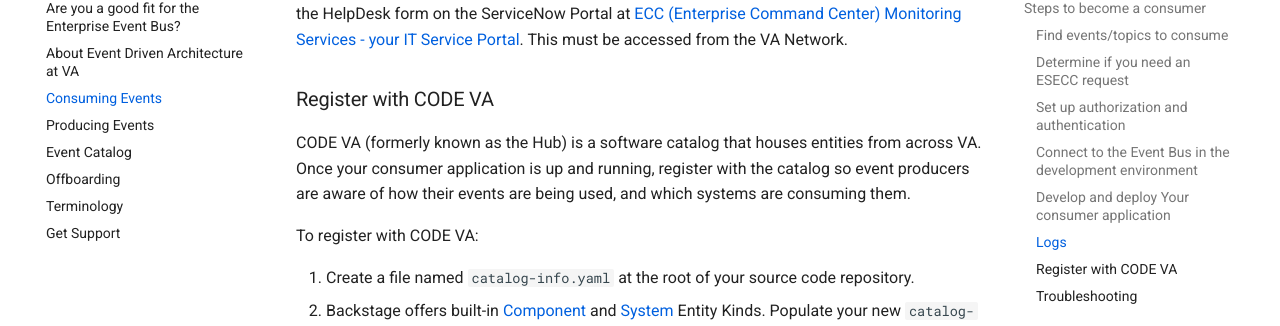
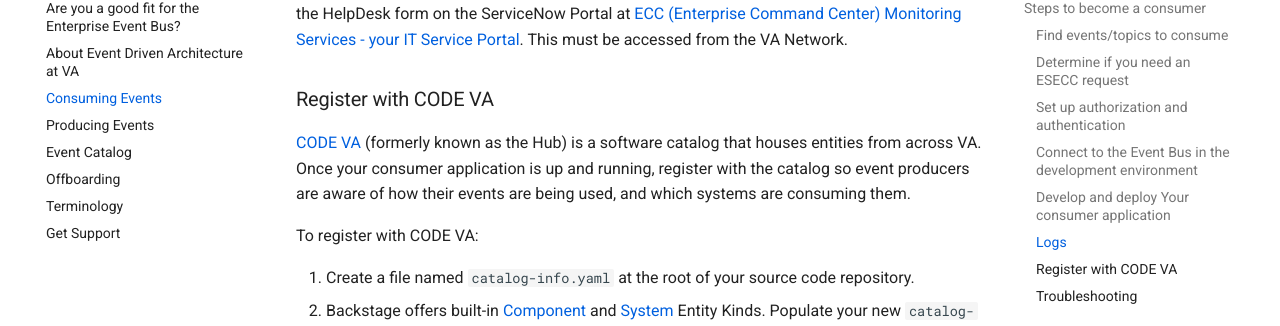
Before and after one commit to department-of-veterans-affairs/ves-event-bus-developer-portal, an MkDocs documentation site: the page built from docs/consume-events.md, in a window 1280 px wide and 900 px high, scrolled down 4639 px. Shown: the part 127-453 px from the top of the window. Built offline with MkDocs 1.6.1 and Material for MkDocs 9.7.7, drawn with Linux system fonts in a browser that asks for light colours; some of the changed lines change nothing that is shown.

Commit message:
adding link

```diff
--- a/docs/consume-events.md
+++ b/docs/consume-events.md
@@ -158,7 +158,7 @@
 Datadog is a monitoring and analytics tool that is used within VA and is hosted by the Devops Transformation Services (DOTS) team. LHDI team members are admins within the Datadog space where the Event Bus metrics and logs are available. In order for Event Bus users to [request access to Datadog](https://animated-carnival-57b3e7f5.pages.github.io/datadog-observability-tools/datadog-access/), they must have a VA email address. To request access to Datadog, complete the HelpDesk form on the ServiceNow Portal at [ECC (Enterprise Command Center) Monitoring Services - your IT Service Portal](https://gcc02.safelinks.protection.outlook.com/?url=https%3A%2F%2Fyourit.va.gov%2Fva%3Fid%3Dsc_cat_item%26sys_id%3D4cdf488b1ba4fcd412979796bc4bcb74&data=05%7C01%7C%7Ccb701e4e7fc944b6041308dbeacea9aa%7Ce95f1b23abaf45ee821db7ab251ab3bf%7C0%7C0%7C638361945550254440%7CUnknown%7CTWFpbGZsb3d8eyJWIjoiMC4wLjAwMDAiLCJQIjoiV2luMzIiLCJBTiI6Ik1haWwiLCJXVCI6Mn0%3D%7C3000%7C%7C%7C&sdata=sJfq3j8vnXwdtuQrfY%2FBaRttaqyOpKA6X17O8TMK9ug%3D&reserved=0). This must be accessed from the VA Network.
 
 ### Register with CODE VA
-CODE VA (formerly known as the Hub) is a software catalog that houses entities from across VA. Once your consumer application is up and running, register with the catalog so event producers are aware of how their events are being used, and which systems are consuming them.
+[CODE VA](https://hub.lighthouse.va.gov) (formerly known as the Hub) is a software catalog that houses entities from across VA. Once your consumer application is up and running, register with the catalog so event producers are aware of how their events are being used, and which systems are consuming them.
 
 To register with CODE VA:
 
```
